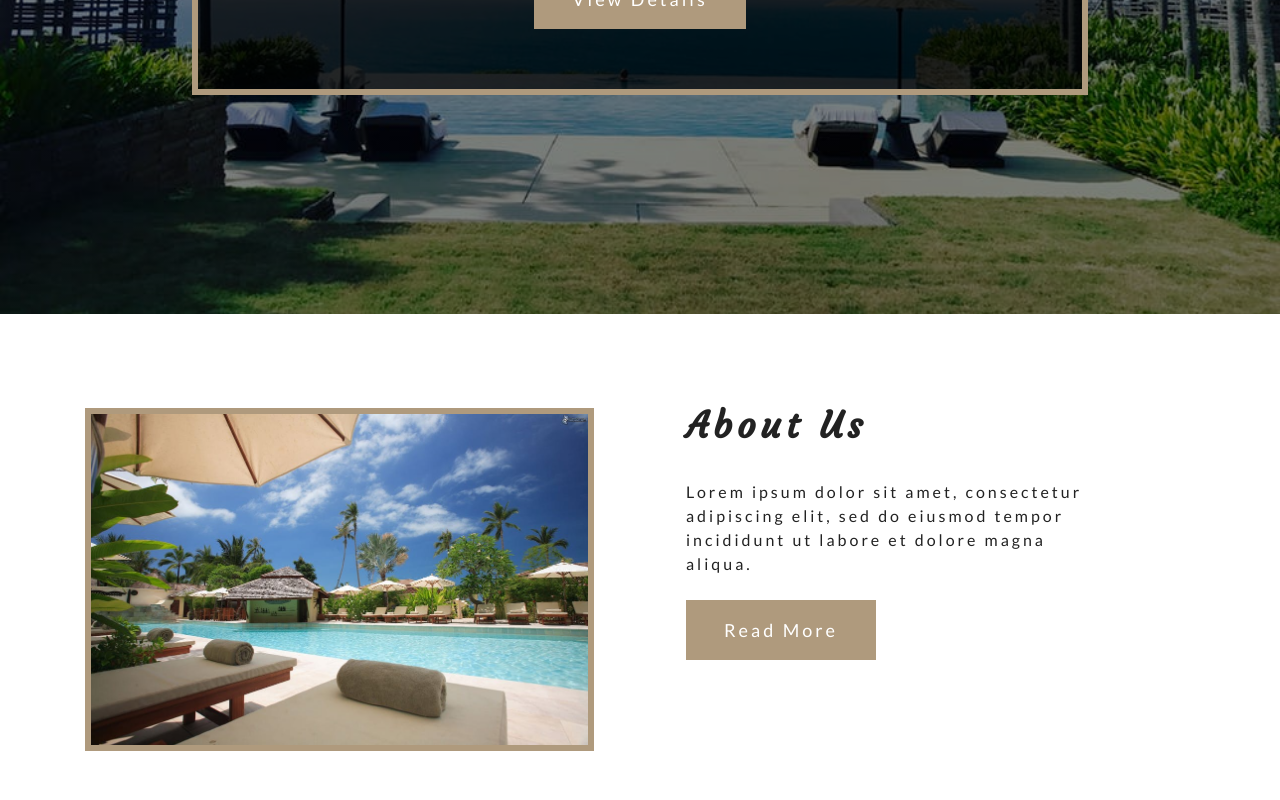
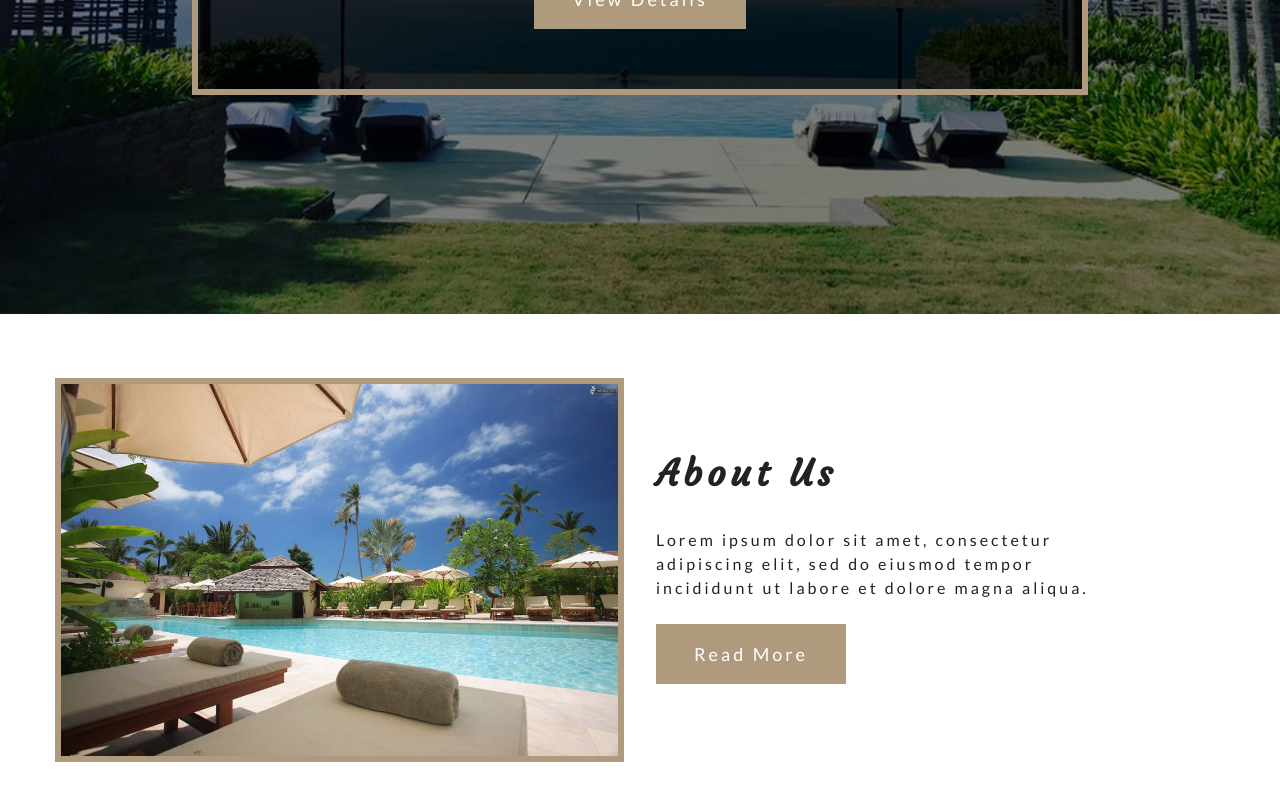
Before and after one commit to heathryu/beachwalk-resort-web, a React (Create React App) app: page / in a window 1280 px wide. Shown: the part 486-1286 px from the top of the page. Built offline with nearby package versions, Linux system fonts and the light colour scheme; the HTML template or start-up script is replaced by a standard one.

Commit message:
Remove paddings on About Us grids on larger screen size

```diff
--- a/src/components/globals/Section.js
+++ b/src/components/globals/Section.js
@@ -1,9 +1,9 @@
 import styled from 'styled-components';
-import { setRem } from '../../styles';
+import { setColor, setRem } from '../../styles';
 
 const Section = styled.section`
   padding: ${setRem(64)} 0;
-  background: ${props => props.color};
+  background: ${props => props.backgroundColor || setColor.mainWhite};
 `;
 
 export default Section;
--- a/src/components/globals/Title.js
+++ b/src/components/globals/Title.js
@@ -2,7 +2,7 @@
 import styled from 'styled-components';
 import { setRem, setFont, setLetterSpacing } from '../../styles';
 
-const Title = ({ className, title, center }) => {
+const Title = ({ className, title }) => {
   return <h3 className={className}>{title}</h3>;
 };
 
--- a/src/components/home/About.js
+++ b/src/components/home/About.js
@@ -62,7 +62,8 @@
     grid-template-columns: 1fr 1fr;
     grid-column-gap: ${setRem(32)};
 
-    .about-img {
+    .about-img,.about-info {
+      padding: 0
       align-self: center;
     }
     .about-info {
```
